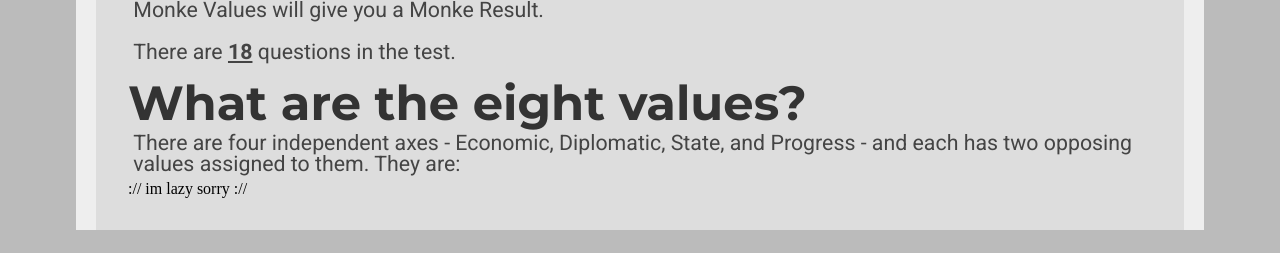
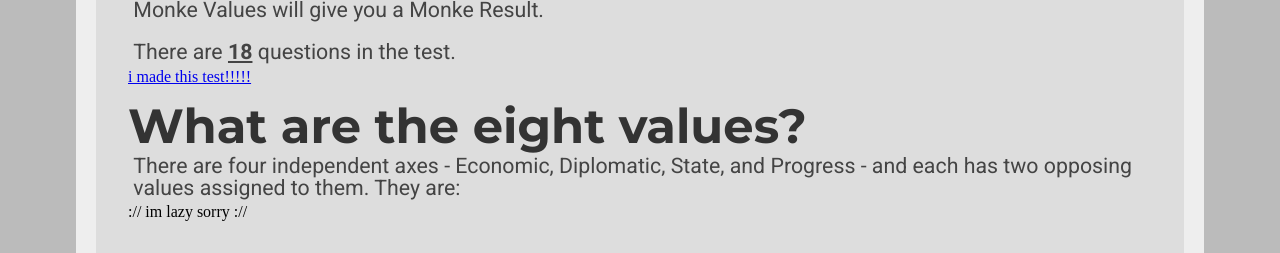
Before and after one commit to MaulDandHaxSurviv/POKETEST, a plain HTML site: page index.html in a window 1280 px wide. Shown: the part 676-929 px from the top of the page. Before the commit the page ends 906 px from the top, so only its background shows below. Drawn offline with Linux system fonts and the light colour scheme.

Commit message:
Update index.html

```diff
--- a/index.html
+++ b/index.html
@@ -23,6 +23,8 @@
 <h2>What is MonkeValues?</h2>
     <p>Monke Values will give you a Monke Result.<br /><br />
     There are <b><u><span id="numOfQuestions"></span></u></b> questions in the test.</p>
+
+<a href="https://www.reddit.com/user/imozupa">i made this test!!!!!</a>
 
 <h2>What are the eight values?</h2>
     <p>There are four independent axes - Economic, Diplomatic, State, and Progress - and each has two opposing values assigned to them. They are:</p>
```
